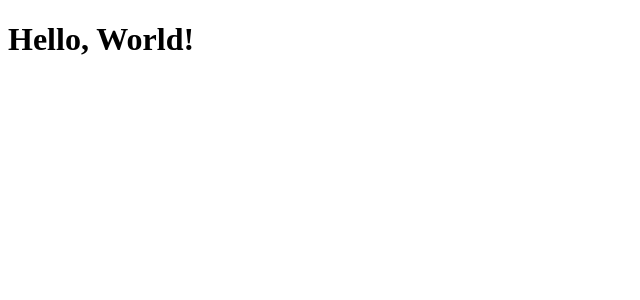
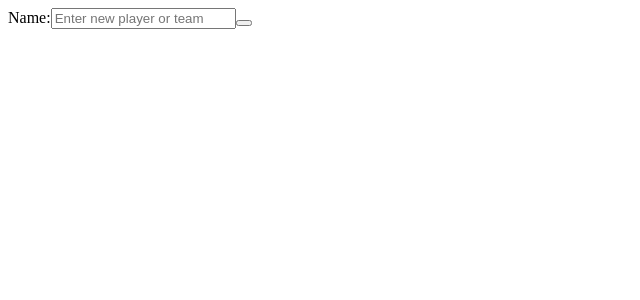
Before and after one commit to jayrbarr/TourneyMint, a React app: page / in a window 1280 px wide. Shown: the top 300 px of the page, without its empty margins (0-640 px from the left). Built offline with nearby package versions, Linux system fonts and the light colour scheme; the HTML template or start-up script is replaced by a standard one.

Commit message:
Adds styled components and adapts Brackets

```diff
--- a/package.json
+++ b/package.json
@@ -22,7 +22,8 @@
     "express": "^4.17.1",
     "nodemon": "^2.0.4",
     "react": "^16.13.1",
-    "react-dom": "^16.13.1"
+    "react-dom": "^16.13.1",
+    "styled-components": "^5.1.1"
   },
   "devDependencies": {
     "@babel/cli": "^7.10.1",
@@ -32,6 +33,7 @@
     "@webpack-cli/init": "^0.2.2",
     "babel-core": "^7.0.0-bridge.0",
     "babel-loader": "^8.1.0",
+    "babel-plugin-styled-components": "^1.10.7",
     "babel-plugin-syntax-dynamic-import": "^6.18.0",
     "css-loader": "^3.5.3",
     "mini-css-extract-plugin": "^0.9.0",
--- a/src/App.jsx
+++ b/src/App.jsx
@@ -1,10 +1,43 @@
 import React, { Component} from "react";
+import PlayerEntry from "./PlayerEntry.jsx";
+import PlayerList from "./PlayerList.jsx";
+import Brackets from "./Brackets.jsx";
 
 class App extends Component {
+  constructor(props) {
+    super(props);
+    this.state = {
+      players: [],
+      new: '',
+      exponent: null,
+    }
+  }
+
+  handleNameChange(e) {
+    this.setState({
+      new: e.target.value,
+    })
+  }
+
+  handleSubmit(e) {
+    e.preventDefault();
+    const newPlayers = this.state.players;
+    newPlayers.push(this.state.new);
+    const size = newPlayers.length;
+    const bracketSize = this.state.exponent === null ? 0 : 2**this.state.exponent;
+    const newExponent = size > bracketSize ? this.state.exponent + 1 : this.state.exponent;
+    this.setState({
+      players: newPlayers,
+      exponent: newExponent,
+      new: '',
+    })
+  }
+
   render(){
     return(
       <div>
-        <h1> Hello, World! </h1>
+        <PlayerEntry handleNameChange={(e)=>{this.handleNameChange(e)}} handleSubmit={(e)=>{this.handleSubmit(e)}} new={this.state.new} />
+        <Brackets players={this.state.players} size={this.state.exponent === null ? 0 : 2**this.state.exponent}/>
       </div>
     );
   }
--- /dev/null
+++ b/src/Brackets.jsx
@@ -0,0 +1,51 @@
+import React from 'react';
+import { Bracket } from './Styles.jsx';
+
+function getBracket(participantsCount)
+{
+  var rounds = Math.ceil(Math.log(participantsCount)/Math.log(2));
+  var bracketSize = Math.pow(2, rounds);
+  var requiredByes = bracketSize - participantsCount;
+
+  if(participantsCount < 2) {
+    return [];
+  }
+
+  var matches = [[1,2]];
+
+  for(var round = 1; round < rounds; round++) {
+    var roundMatches = [];
+    var sum = Math.pow(2, round + 1) + 1;
+
+    for(var i = 0; i < matches.length; i++) {
+      var home = changeIntoBye(matches[i][0], participantsCount);
+      var away = changeIntoBye(sum - matches[i][0], participantsCount);
+      roundMatches.push([home, away]);
+      home = changeIntoBye(sum - matches[i][1], participantsCount);
+      away = changeIntoBye(matches[i][1], participantsCount);
+      roundMatches.push([home, away]);
+    }
+    matches = roundMatches;
+
+  }
+
+  return matches.flat();
+}
+
+function changeIntoBye(seed, participantsCount)
+{
+    return seed <= participantsCount ?  seed : null;
+}
+
+const Brackets = ({ size, players }) => {
+  let brackets = [];
+  let seedings = getBracket(players.length);
+  for (let i = 0; i < size; i++) {
+    const pushHTML = seedings[i] && players[seedings[i]-1] ? players[seedings[i]-1] : 'Bye';
+    brackets.push(<Bracket key={i.toString()} >{pushHTML}</Bracket>);
+
+  }
+  return <div>{brackets}</div>
+}
+
+export default Brackets;
--- /dev/null
+++ b/src/PlayerEntry.jsx
@@ -0,0 +1,13 @@
+import React from 'react';
+
+const PlayerEntry = (props) => (
+  <form onSubmit={props.handleSubmit}>
+  <label>
+    Name:
+    <input type="text" placeholder='Enter new player or team' value={props.new} onChange={props.handleNameChange} />
+  </label>
+  <button type="submit" value="Enter" />
+</form>
+)
+
+export default PlayerEntry;
--- /dev/null
+++ b/src/PlayerList.jsx
@@ -0,0 +1,10 @@
+import React from 'react';
+
+const PlayerList = ({ players }) => {
+  const playerList = players.map((player, i) => (
+    <h2 key={i.toString()} >{player}</h2>
+  ));
+  return <div>{playerList}</div>
+}
+
+export default PlayerList;
--- /dev/null
+++ b/src/Styles.jsx
@@ -0,0 +1,8 @@
+import React from 'react';
+import styled from 'styled-components';
+
+export const Bracket = styled.div`
+  width: 100px;
+  height: 60px;
+  border-bottom: 1px solid black;
+`;
```
Also changed, not shown: .babelrc.
